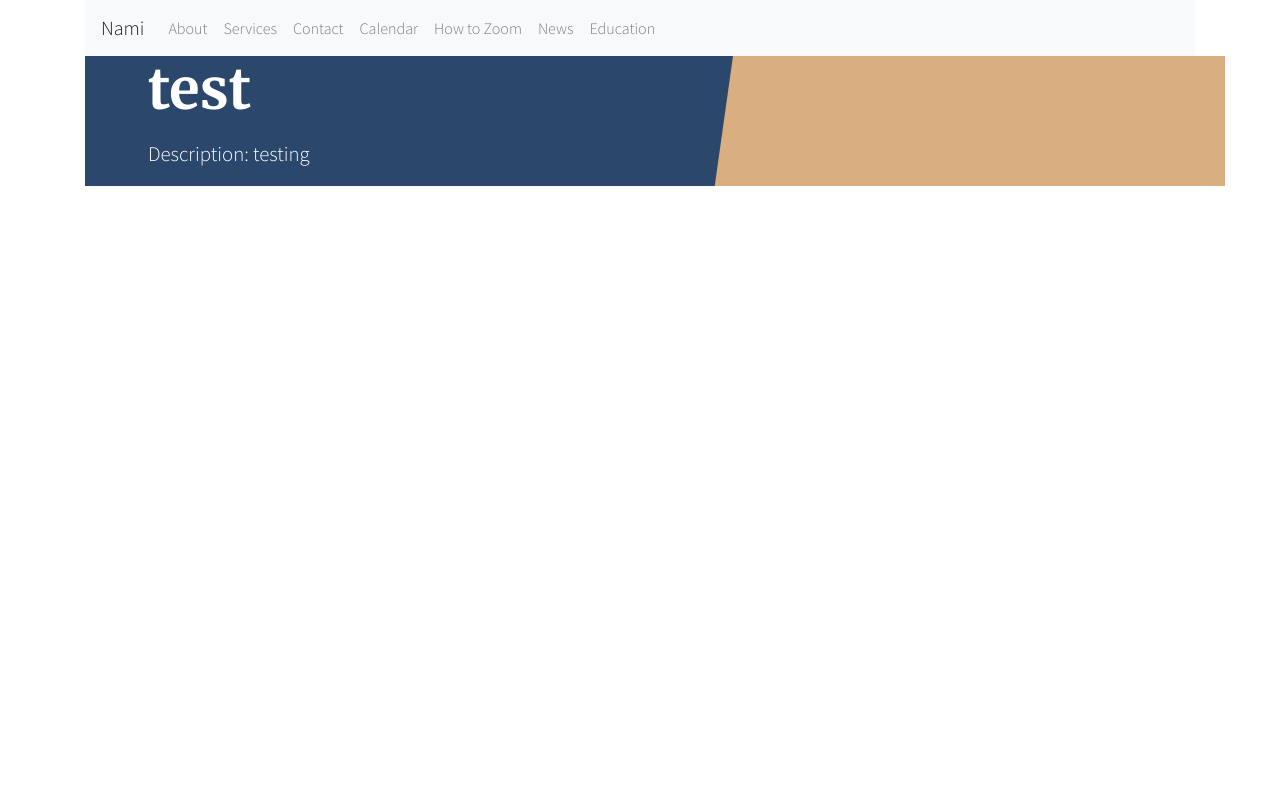
After one commit to hubbub-inc/nami_web, a Django app: page /home/1/ in a window 1280 px wide. The commit adds this page. Run offline with Django 3.2, Linux system fonts and the light colour scheme; data comes from the database, SQL or seed files in the repository; some libraries are stand-ins or nearby versions.

Commit message:
add detail page

```diff
--- a/main/templates/base.html
+++ b/main/templates/base.html
@@ -73,9 +73,6 @@
     <script src="{% static 'vendor/bootstrap/js/bootstrap.bundle.min.js' %}"></script>
 
     <!-- Plugin JavaScript -->
-    <script src="{% static 'vendor/vide/jquery.vide.min.js' %}"></script>
 
-    <!-- Custom scripts for this template -->
-    <script src="{% static 'js/coming-soon.min.js' %}"></script>
 </body>
 </html>
--- /dev/null
+++ b/main/templates/main/testmodel_detail.html
@@ -0,0 +1,22 @@
+{% extends 'base.html' %}
+
+{% block content %}
+<body>
+<div class="overlay"></div>
+
+    <div class="masthead">
+      <div class="masthead-bg"></div>
+      <div class="container h-100">
+        <div class="row h-100">
+
+          <div class="col-12 my-auto">
+            <div class="masthead-content text-white py-5 py-md-0">
+              <h1 class="mb-3">{{ object.name }}</h1>
+
+
+<p>Description: {{ object.description }}</p>
+
+    </div>
+</body>
+
+{% endblock %}
--- a/main/urls.py
+++ b/main/urls.py
@@ -1,5 +1,6 @@
 from django.urls import path
 from . import views
+from .views import service
 from django.views.generic import TemplateView
 
 app_name = 'home'
@@ -7,6 +8,9 @@ app_name = 'home'
 urlpatterns = [
     path('', views.home, name='home'),
     path('about', views.about),
+    path('home/<pk>/', views.service.as_view()),
+
+
     path('services', views.services),
     path('contact', views.contact),
 ]
--- a/main/views.py
+++ b/main/views.py
@@ -1,8 +1,10 @@
-from django.shortcuts import render
+from django.shortcuts import render, get_object_or_404
 from django.urls import reverse
 from django.http import HttpResponse
 from django.views import View
 from .models import TestModel
+from django.views.generic.detail import DetailView
+
 
 def home(request):
     context = {}
@@ -21,6 +23,8 @@ def contact(request):
     template = 'home/contact.html'
     return render(request, template, context)
 
+class service(DetailView):
+    model = TestModel
 
 def services(request):
     groups = TestModel.objects.all()
```
Also changed, not shown: main/templates/home/services.html (+4 -3 lines).
